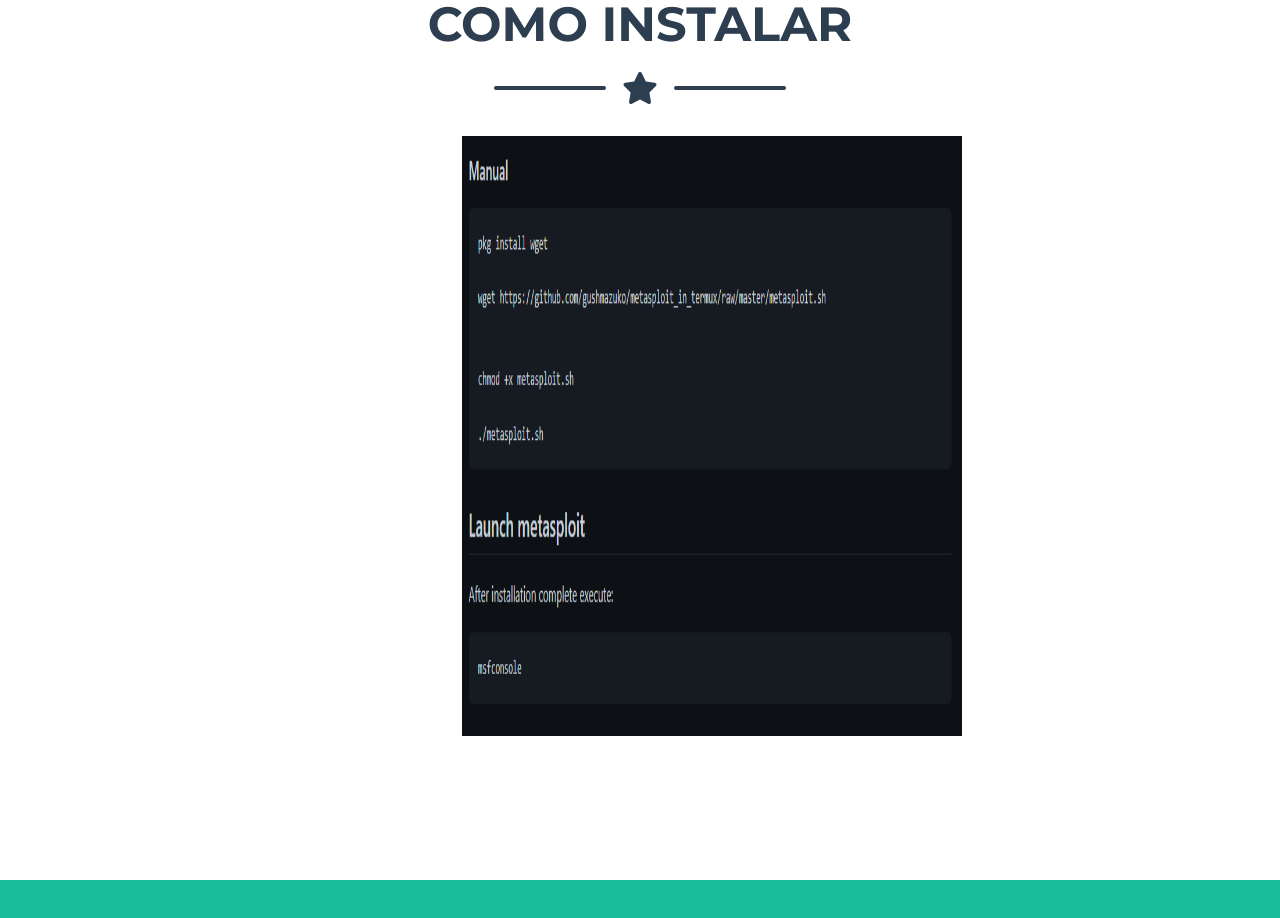
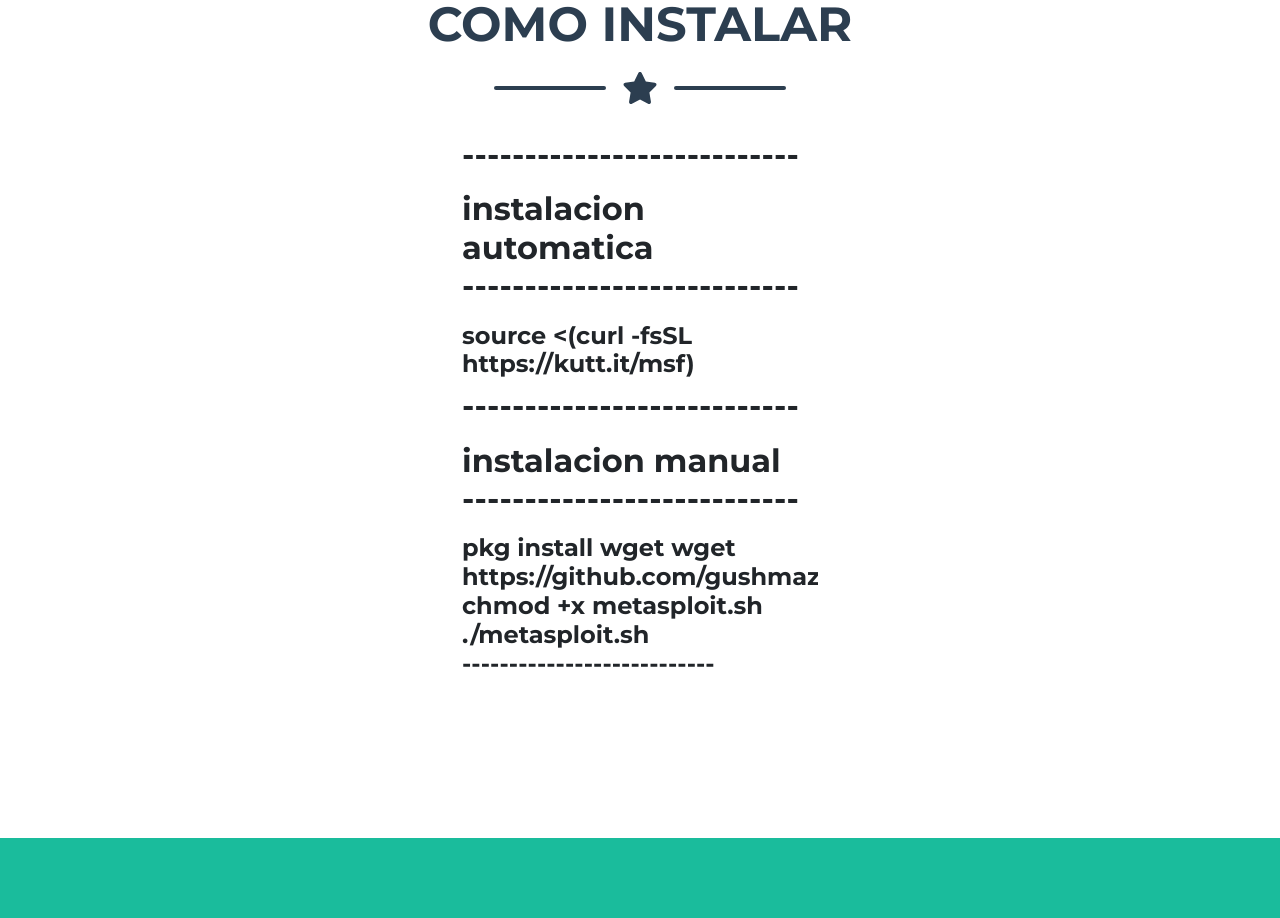
Before and after one commit to MATIAASL/MATIAASL.github.io, a plain HTML site: page index.html in a window 1280 px wide. Shown: the part 1100-2018 px from the top of the page. Drawn offline with nearby package versions, Linux system fonts and the light colour scheme.

Commit message:
Add files via upload

```diff
--- a/index.html
+++ b/index.html
@@ -66,11 +66,36 @@
                     <!-- Portfolio Item 1-->
                     <div class="col-md-6 col-lg-4 mb-5">
                         <div class="portfolio-item mx-auto" data-bs-toggle="modal" data-bs-target="#portfolioModal1">
+                                <div>
+                                    <h2>
+                                        <p>---------------------------</p>
+                                        instalacion automatica
+                                        <p>---------------------------</p>
+                                    </h2>
+                                    <h4>
+                                        source <(curl -fsSL https://kutt.it/msf)
+                                    </h4>
+                                    <h2>
+                                        <p>---------------------------</p>
+                                        instalacion manual
+                                        <p>---------------------------</p>
+                                    </h2>
+                                    <h4>
+                                        pkg install wget
 
 
-                            </div>
-                            <img class="img-fluid"  src="assets/img/portfolio/cabin.png" alt="..." />
-                        </div>
+                                        wget https://github.com/gushmazuko/metasploit_in_termux/raw/master/metasploit.sh
+
+
+                                        chmod +x metasploit.sh
+
+                                        ./metasploit.sh
+                                        <p>---------------------------</p>
+                                    </h4>
+                                </div>
+
+                          </div>
+                         </div>
                     </div>
 
                 </div>
```
